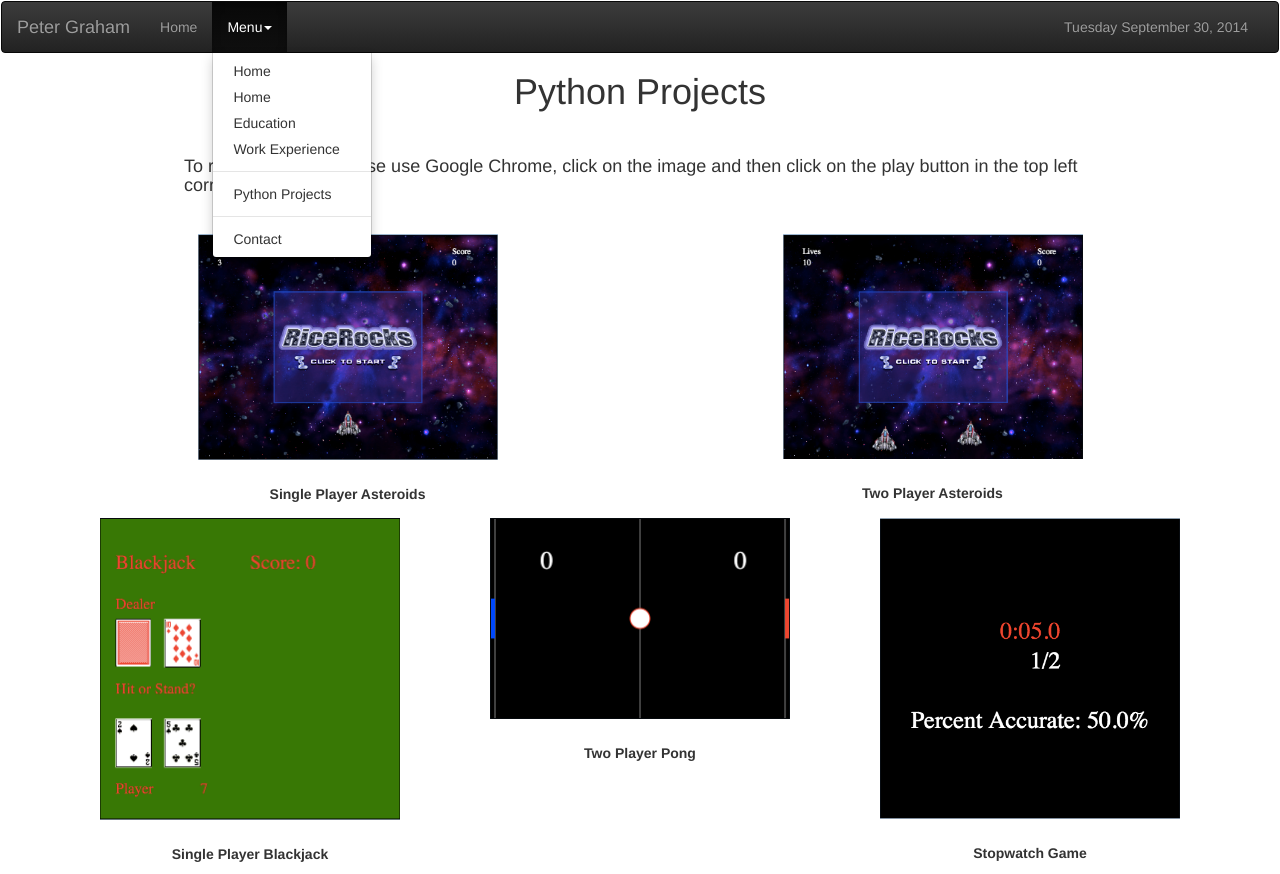
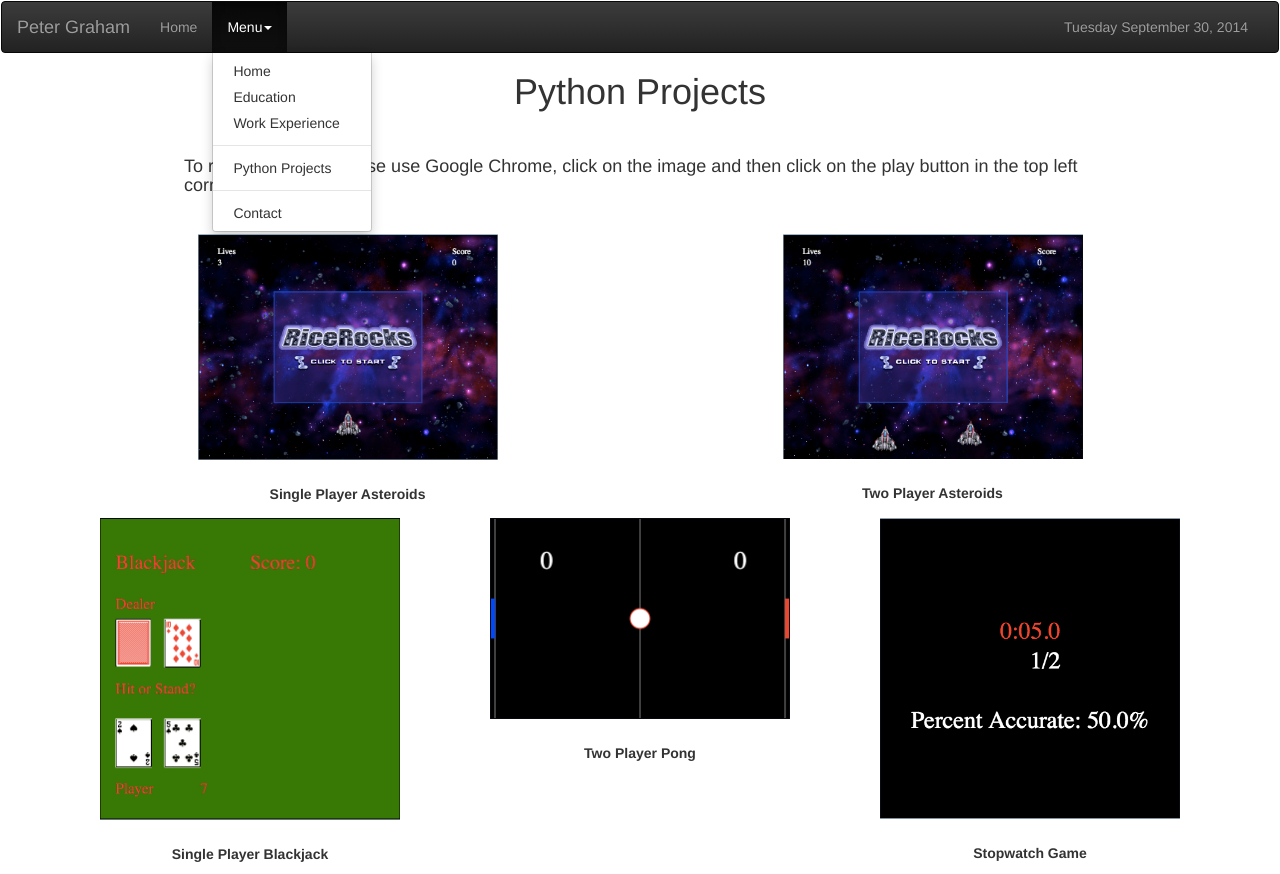
Before and after one commit to pwgraham91/pwgraham91.github.io, a plain HTML site: page Python.html in a window 1280 px wide. Both pictures are taken after a click on the link "Menu". Drawn offline with nearby package versions, Linux system fonts and the light colour scheme.

Commit message:
Update Python.html

```diff
--- a/Python.html
+++ b/Python.html
@@ -27,7 +27,7 @@
 		        <span class="icon-bar"></span>
 		        <span class="icon-bar"></span>
 		      </button>
-		      <a class="navbar-brand" href="#">Peter Graham</a>
+		      <a class="navbar-brand" href="index.html">Peter Graham</a>
 		    </div>
 
 		    <!-- Collect the nav links, forms, and other content for toggling -->
@@ -37,8 +37,7 @@
 		        <li class="dropdown">
 		          <a href="#" class="dropdown-toggle" data-toggle="dropdown">Menu<span class="caret"></span></a>
 		          <ul class="dropdown-menu">
-		            <li><a href="Bootstrap_Portfolio.html">Home</a></li>
-		            <li><a href="Bootstrap_Portfolio.html">Home</a></li>
+		            <li><a href="index.html">Home</a></li>
 		            <li><a href="Education.html">Education</a></li>
 		            <li><a href="Work.html">Work Experience</a></li>
 		            <li class="divider"></li>
```
